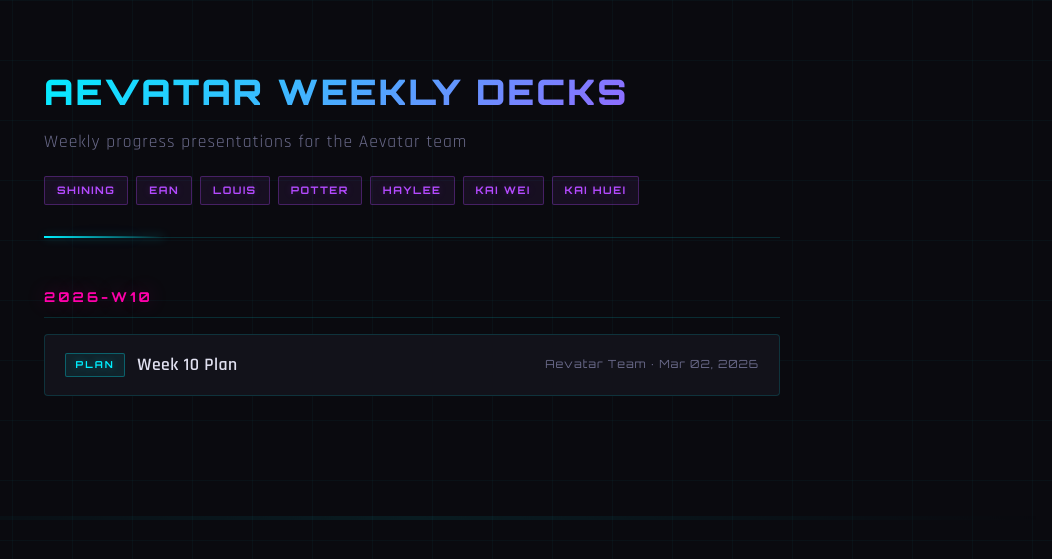
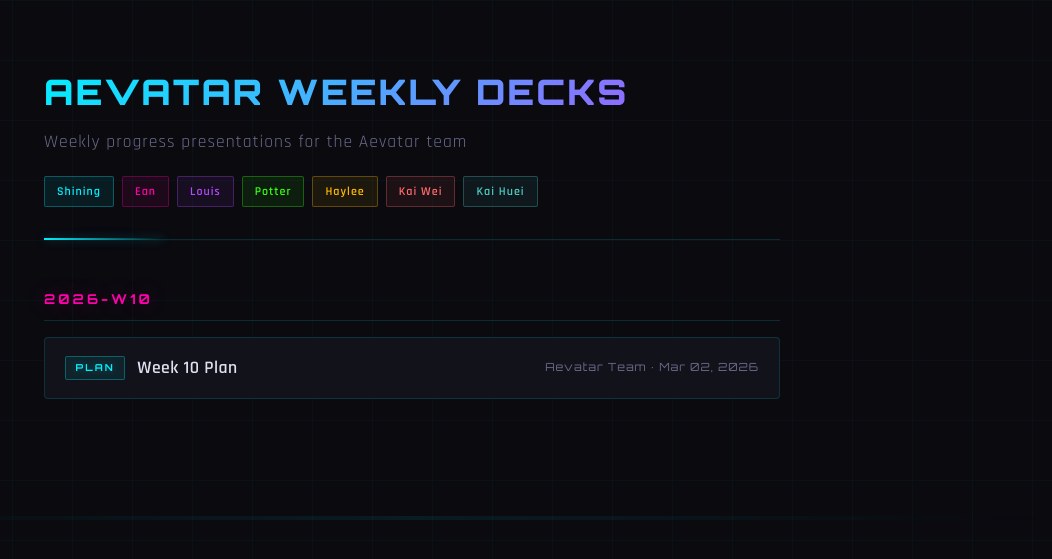
Before and after one commit to aevatarAI/aevatar-deck, a Jekyll site: the page built from index.md, in a window 1280 px wide. Shown: the top 559 px of the page, without its empty margins (228-1280 px from the left). Built offline with Jekyll 4.4.1, drawn with Linux system fonts in a browser that asks for light colours.

Commit message:
Give each team member a unique color, capitalize names

```diff
--- a/assets/css/style.css
+++ b/assets/css/style.css
@@ -93,17 +93,55 @@ body:not(.reveal *) {
 }
 
 .team-member {
-  font-family: 'Orbitron', sans-serif;
-  font-size: 0.65rem;
-  font-weight: 700;
-  letter-spacing: 1.5px;
-  text-transform: uppercase;
+  font-family: 'Rajdhani', sans-serif;
+  font-size: 0.75rem;
+  font-weight: 600;
+  letter-spacing: 1px;
+  text-transform: capitalize;
   padding: 0.3rem 0.75rem;
+  border-radius: 2px;
+}
+
+.team-member:nth-child(1) {
+  color: #00f0ff;
+  border: 1px solid rgba(0, 240, 255, 0.3);
+  background: rgba(0, 240, 255, 0.08);
+}
+
+.team-member:nth-child(2) {
+  color: #ff00aa;
+  border: 1px solid rgba(255, 0, 170, 0.3);
+  background: rgba(255, 0, 170, 0.08);
+}
+
+.team-member:nth-child(3) {
+  color: #b44aff;
   border: 1px solid rgba(180, 74, 255, 0.3);
-  border-radius: 2px;
   background: rgba(180, 74, 255, 0.08);
-  color: var(--color-neon-purple);
-  text-shadow: 0 0 8px rgba(180, 74, 255, 0.2);
+}
+
+.team-member:nth-child(4) {
+  color: #39ff14;
+  border: 1px solid rgba(57, 255, 20, 0.3);
+  background: rgba(57, 255, 20, 0.08);
+}
+
+.team-member:nth-child(5) {
+  color: #ffb700;
+  border: 1px solid rgba(255, 183, 0, 0.3);
+  background: rgba(255, 183, 0, 0.08);
+}
+
+.team-member:nth-child(6) {
+  color: #ff6b6b;
+  border: 1px solid rgba(255, 107, 107, 0.3);
+  background: rgba(255, 107, 107, 0.08);
+}
+
+.team-member:nth-child(7) {
+  color: #4ecdc4;
+  border: 1px solid rgba(78, 205, 196, 0.3);
+  background: rgba(78, 205, 196, 0.08);
 }
 
 /* ── Week groups ── */
```
